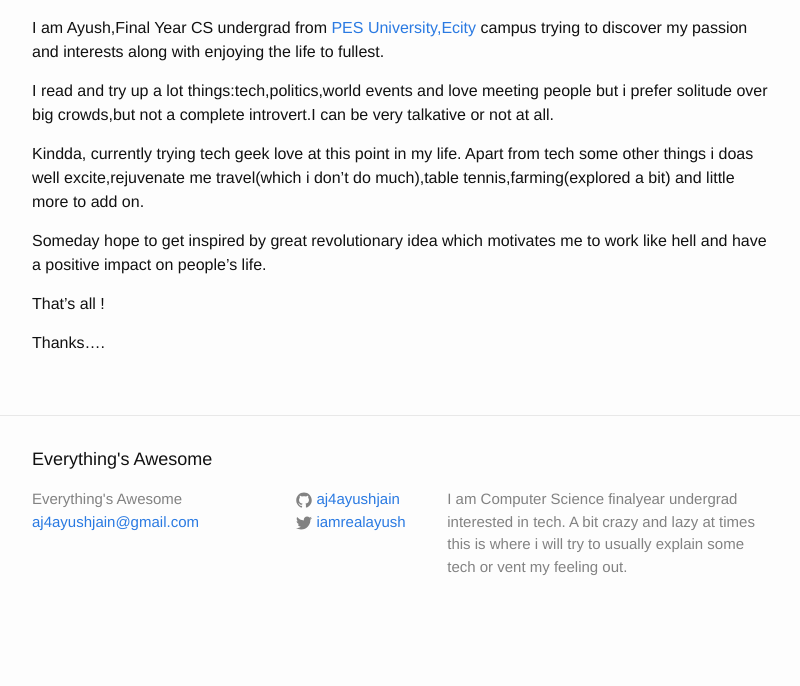
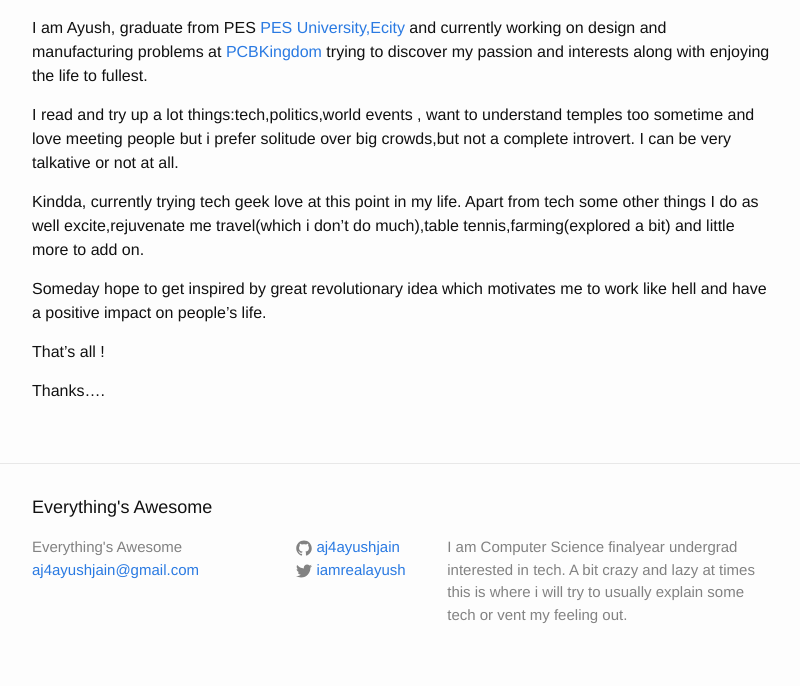
Before and after one commit to aj4ayushjain/aj4ayushjain.github.io, a Jekyll site: the page built from about.md, in a window 1280 px wide. Shown: the part 502-1188 px from the top of the page, without its empty margins (238-1038 px from the left). Built offline with Jekyll 4.4.1, drawn with Linux system fonts in a browser that asks for light colours; before the commit the page ends 1140 px from its top, so only the background shows below that.

Commit message:
Update About Me
Signed-off-by: Ayush Jain <aj4ayushjain@gmail.com>

```diff
--- a/about.md
+++ b/about.md
@@ -10,11 +10,11 @@ permalink: /about/
 
 Hiya!!
 
-I am Ayush,Final Year CS undergrad from [PES University,Ecity](https://pesitsouth.pes.edu/) campus trying to discover my passion and interests along with enjoying the life to fullest.
+I am Ayush, graduate from PES [PES University,Ecity](https://pesitsouth.pes.edu/) and currently working on design and manufacturing problems at [PCBKingdom](https://pcbkingdom.com) trying to discover my passion and interests along with enjoying the life to fullest.
 
-I read and try up a lot things:tech,politics,world events and  love meeting people but i prefer solitude over big crowds,but not  a complete introvert.I can be very talkative or not at all.
+I read and try up a lot things:tech,politics,world events , want to understand temples too sometime and love meeting people but i prefer solitude over big crowds,but not a complete introvert. I can be very talkative or not at all.
 
-Kindda, currently trying tech geek love at this point in my life. Apart from tech some other things i doas well excite,rejuvenate me travel(which i don't do much),table tennis,farming(explored a bit) and little more to add on.
+Kindda, currently trying tech geek love at this point in my life. Apart from tech some other things I do as well excite,rejuvenate me travel(which i don't do much),table tennis,farming(explored a bit) and little more to add on.
 
 Someday hope to get inspired by great revolutionary idea which motivates me to work like hell and have a positive impact on people's life.
 
```
